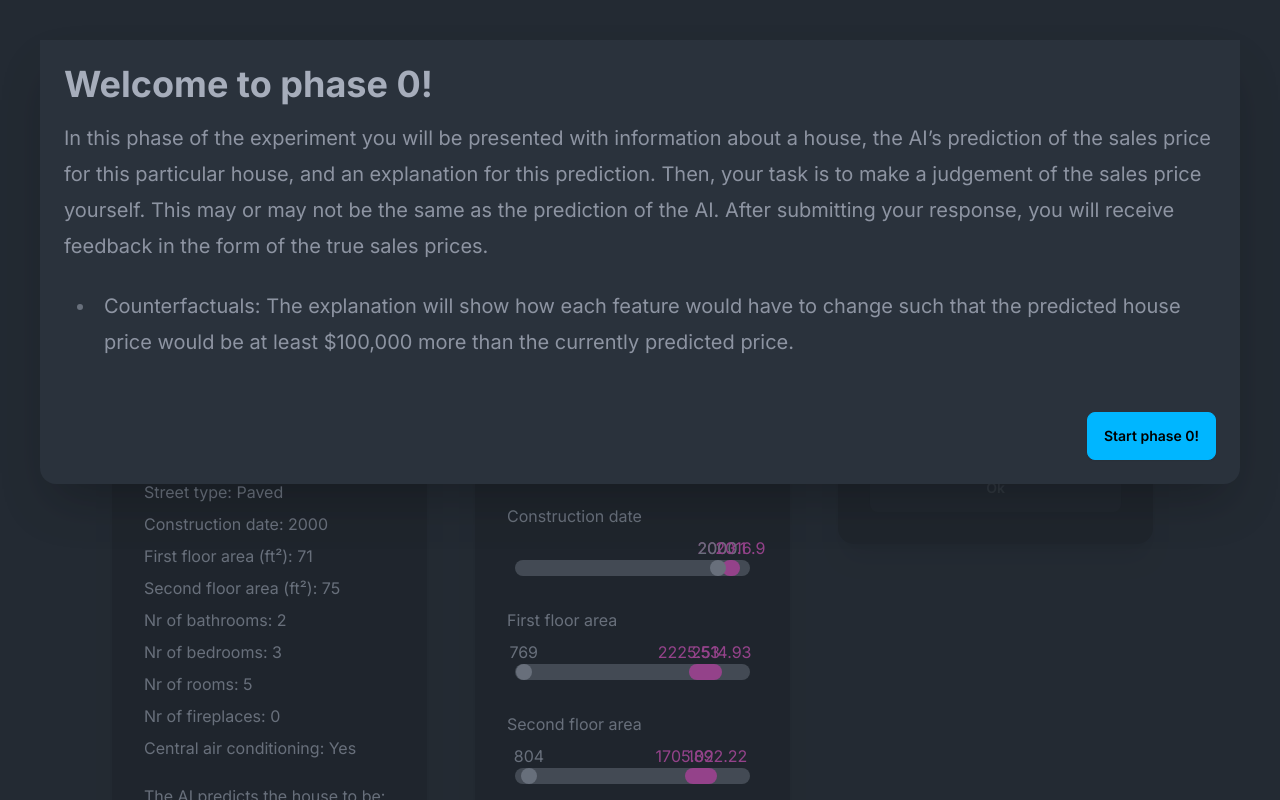
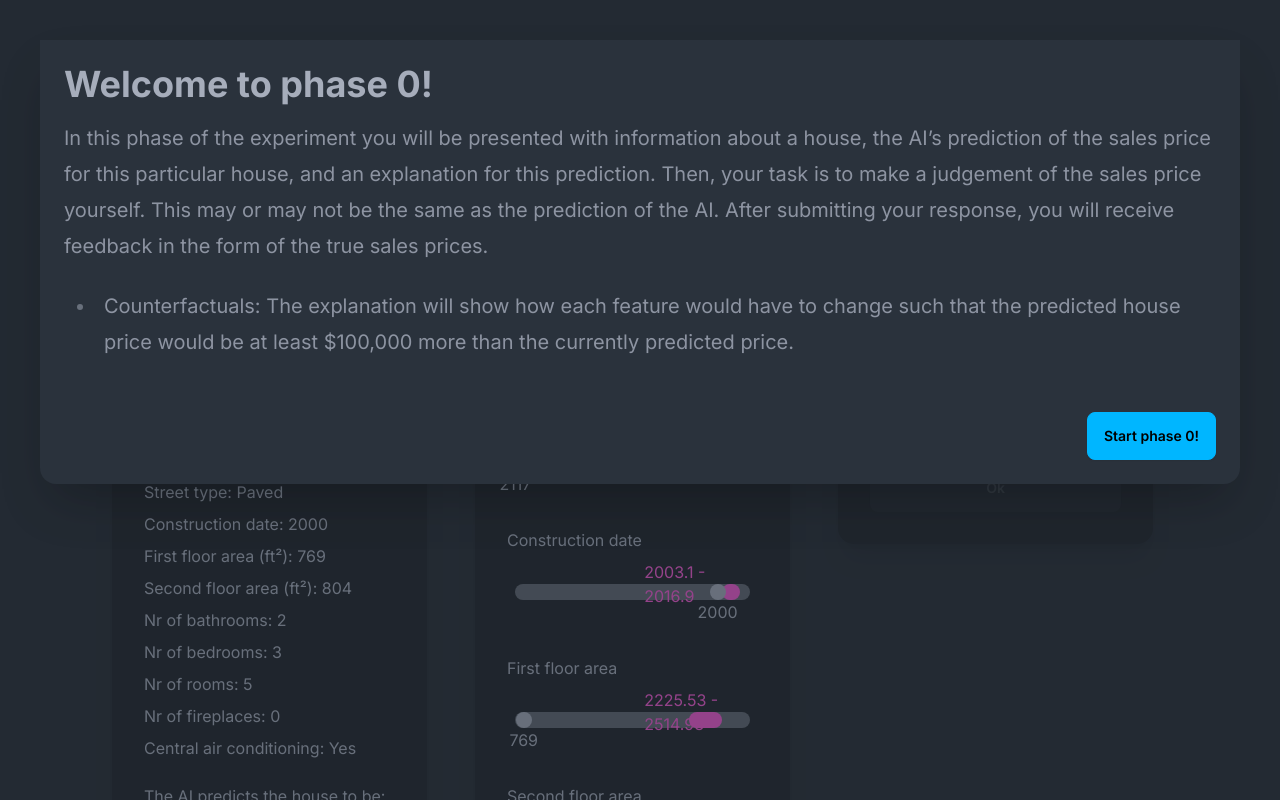
Before and after one commit to Paul-543NA/turk_xai_uva, a Next.js app: page /task in a window 1280 px wide. Shown: the top 800 px of the page. Built offline with nearby package versions, Linux system fonts and the light colour scheme.

Commit message:
Minor bug fixes (interval labels placement, score accumulation, area unit in property card)

```diff
--- a/src/app/context/AnswersContext.js
+++ b/src/app/context/AnswersContext.js
@@ -314,7 +314,12 @@ export const AnswersProvider = ({ children }) => {
       const oneSqFtToSqm = 0.09290304;
       const areaFeatures = ["LotArea", "1stFlrSF", "2ndFlrSF"];
       if (areaFeatures.includes(featureInfo.name)) {
-        return formatCurrencyInput(Math.round(value * oneSqFtToSqm).toString());
+        if (preferredAreaMetric === "sqm") {
+          return formatCurrencyInput(
+            Math.round(value * oneSqFtToSqm).toString()
+          );
+        }
+        return formatCurrencyInput(Math.round(value).toString());
       }
       return value.toLocaleString();
     }
@@ -409,7 +414,7 @@ export const AnswersProvider = ({ children }) => {
     const correctPrice = getCurrentHousePrice();
     const error = (100 * Math.abs(correctPrice - userGuess)) / correctPrice;
     const clippedError = Math.min(error, 100);
-    const score = 100 - clippedError / questionsPerPhase[2];
+    const score = userScore - clippedError / questionsPerPhase[2];
     updateUserScore(score);
   }
 
--- a/src/components/IntervalBar.jsx
+++ b/src/components/IntervalBar.jsx
@@ -30,18 +30,35 @@ const IntervalBar = ({
     />
   );
 
-  const IntervalEndLabel = ({ position, label }) => (
+  const IntervalEndLabel = ({ position, label }) => {
+    let adjustedPosition = position;
+    let translationValue = 50;
+    // If the label is long, move it closer to the center
+    if (label.length > 7 && position > 75) {
+      adjustedPosition = 75;
+      translationValue = 0;
+    }
+    if (label.length > 11 && position > 60) {
+      adjustedPosition = 60;
+      translationValue = 0;
+    }
+    if (label.length > 13 && position > 55) {
+      adjustedPosition = 55;
+      translationValue = 0;
+    }
+    return (
       <p
         className="absolute text-secondary opacity-100 z-10"
         style={{
-        left: `${position}%`,
+          left: `${adjustedPosition}%`,
           top: "0",
-        transform: "translateX(-50%)",
+          transform: `translateX(-${translationValue}%)`,
         }}
       >
         {label}
       </p>
     );
+  };
 
   const ProgressLabel = ({ position, label }) => (
     <p
@@ -70,15 +87,21 @@ const IntervalBar = ({
     <div className="w-full p-2">
       {/* Progress labels */}
       <div className="relative w-full bg-transparent rounded-full py-3">
-        <IntervalEndLabel position={scaledLower} label={lowerLabel} />
-        <ProgressLabel position={scaledActual} label={actualLabel} />
-        <IntervalEndLabel position={scaledUpper} label={upperLabel} />
+        <IntervalEndLabel
+          position={(scaledLower + scaledUpper) / 2}
+          label={`${lowerLabel} - ${upperLabel}`}
+        />
       </div>
 
       {/* Progress bar itself */}
       <div className="relative w-full bg-base-content bg-opacity-50 rounded-full h-4">
         <IntervalHighlightBar start={scaledLower} end={scaledUpper} />
         <ProgressCircle position={scaledActual} />
+      </div>
+
+      {/* Progress labels */}
+      <div className="relative w-full bg-transparent rounded-full py-3">
+        <ProgressLabel position={scaledActual} label={actualLabel} />
       </div>
     </div>
   );
--- a/src/components/UserInputCard.jsx
+++ b/src/components/UserInputCard.jsx
@@ -12,6 +12,7 @@ function UserInputCard() {
     getCurrencySymbol,
     formatPriceForUI,
     formatCurrencyInput,
+    userScore,
     saveAnswer,
     updateScore,
     revertPriceToGBP,
@@ -40,6 +41,7 @@ function UserInputCard() {
         ...userAnswer,
         aiPrediction: getValueGBP(inputAIValue),
         followAI: followAI,
+        score: userScore,
       };
     }
     return userAnswer;
```
Lines whose indentation alone changed are shown as unchanged.
